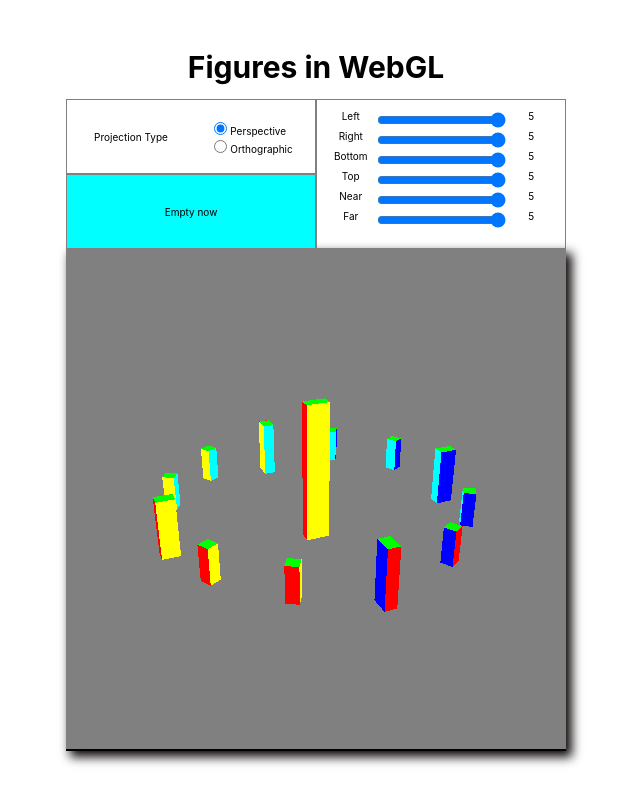
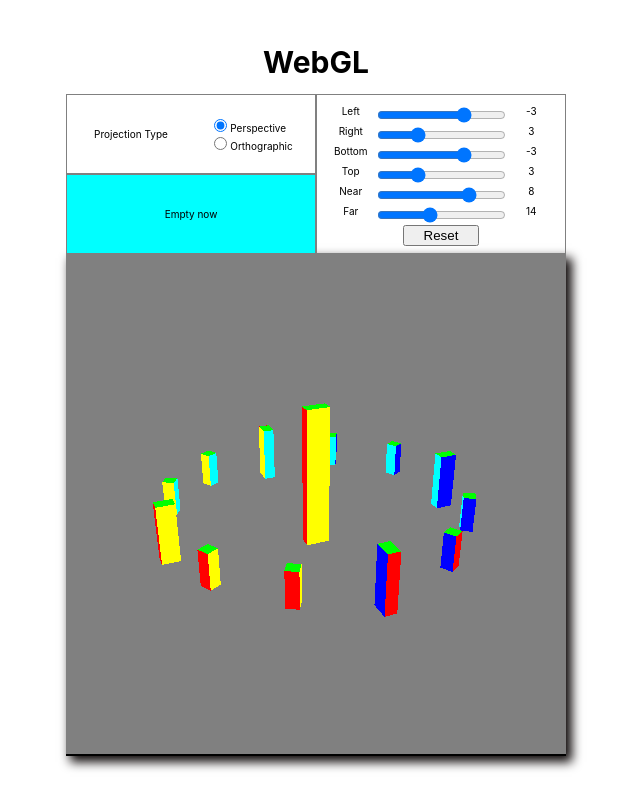
Before and after one commit to aliaksandrminsk/figures-in-webgl, a React (Create React App) app: page / in a window 1280 px wide. Shown: the whole page, without its empty margins (324-964 px from the left). Built offline with nearby package versions, Linux system fonts and the light colour scheme.

Commit message:
added settings

```diff
--- a/src/components/Canvas.tsx
+++ b/src/components/Canvas.tsx
@@ -1,11 +1,13 @@
-import React, {useEffect, useRef} from "react";
+import React, { useEffect, useRef } from "react";
 import classes from "./Canvas.module.css";
-import {CanvasApp} from "../webgl/CanvasApp";
+import { CanvasApp } from "../webgl/CanvasApp";
+import { useStore } from "../store";
 
 const Canvas = () => {
   const ref = useRef<HTMLDivElement>(null);
+  const { settingStore: store } = useStore();
   useEffect(() => {
-      const app = new CanvasApp();
+    const app = new CanvasApp(store);
     if (ref.current) {
       ref.current.appendChild(app.view);
       app.start();
@@ -14,7 +16,7 @@ const Canvas = () => {
       app.destroy();
     };
   });
-  return (<div ref={ref} className={classes.canvas} />);
+  return <div ref={ref} className={classes.canvas} />;
 };
 
 export default Canvas;
--- a/src/components/Header.module.css
+++ b/src/components/Header.module.css
@@ -1,6 +1,6 @@
 .header {
   width: 50rem;
-  height: 15rem;
+  height: 16rem;
   display: grid;
   grid-template-rows: 1fr 1fr;
   grid-template-columns: 1fr 1fr;
--- a/src/components/Header.tsx
+++ b/src/components/Header.tsx
@@ -2,12 +2,38 @@ import React from "react";
 import { useStore } from "../store";
 import { observer } from "mobx-react-lite";
 import classes from "./Header.module.css";
+import { ProjectionType } from "../store/SettingStore";
+import { runInAction } from "mobx";
 
 const Header = () => {
   const { settingStore: store } = useStore();
+
+  const changeProjectionTypeHandler = (
+    event: React.ChangeEvent<HTMLInputElement>
+  ) => {
+    runInAction(() => {
+      store.projectionType = event.target.value as ProjectionType;
+    });
+  };
+
+  const changeHandler = (
+    target: "left" | "right" | "bottom" | "top" | "near" | "far",
+    event: React.ChangeEvent<HTMLInputElement>
+  ) => {
+    runInAction(() => {
+      store[target] = Number(event.target.value);
+    });
+  };
+
+  const resetHandler = () => {
+    runInAction(() => {
+      store.reset();
+    });
+  };
+
   return (
     <>
-      <div className={classes.title}>Figures in WebGL</div>
+      <div className={classes.title}>WebGL</div>
       <div className={classes.header}>
         <div className={classes.leftItem1}>
           <div>Projection Type</div>
@@ -16,17 +42,25 @@ const Header = () => {
               <div>
                 <input
                   type="radio"
-                  id="huey"
-                  name="drone"
-                  value="huey"
-                  checked
+                  id="perspective"
+                  name="filterRadio"
+                  checked={store.projectionType === ProjectionType.Perspective}
+                  value={ProjectionType.Perspective}
+                  onChange={changeProjectionTypeHandler}
                 />
-                <label htmlFor="huey">Perspective</label>
+                <label htmlFor="perspective">Perspective</label>
               </div>
 
               <div>
-                <input type="radio" id="dewey" name="drone" value="dewey" />
-                <label htmlFor="dewey">Orthographic</label>
+                <input
+                  type="radio"
+                  id="filterRadio"
+                  name="orthographic"
+                  checked={store.projectionType === ProjectionType.Orthographic}
+                  value={ProjectionType.Orthographic}
+                  onChange={changeProjectionTypeHandler}
+                />
+                <label htmlFor="orthographic">Orthographic</label>
               </div>
             </div>
           </div>
@@ -38,33 +72,86 @@ const Header = () => {
           <div>
             <div>
               <label htmlFor="left">Left</label>
-              <input type="range" id="left" name="left" min="0" max="11" />
-              <output id="leftOutput">5</output>
+              <input
+                type="range"
+                id="left"
+                name="left"
+                min="-10"
+                max="0"
+                value={store.left}
+                onChange={(e) => changeHandler("left", e)}
+              />
+              <output id="leftOutput">{store.left}</output>
             </div>
             <div>
               <label htmlFor="right">Right</label>
-              <input type="range" id="right" name="right" min="0" max="11" />
-              <output id="rightOutput">5</output>
+              <input
+                type="range"
+                id="right"
+                name="right"
+                min="0"
+                max="10"
+                value={store.right}
+                onChange={(e) => changeHandler("right", e)}
+              />
+              <output id="rightOutput">{store.right}</output>
             </div>
             <div>
               <label htmlFor="bottom">Bottom</label>
-              <input type="range" id="bottom" name="bottom" min="0" max="11" />
-              <output id="bottomOutput">5</output>
+              <input
+                type="range"
+                id="bottom"
+                name="bottom"
+                min="-10"
+                max="0"
+                value={store.bottom}
+                onChange={(e) => changeHandler("bottom", e)}
+              />
+              <output id="bottomOutput">{store.bottom}</output>
             </div>
             <div>
               <label htmlFor="top">Top</label>
-              <input type="range" id="top" name="top" min="0" max="11" />
-              <output id="topOutput">5</output>
+              <input
+                type="range"
+                id="top"
+                name="top"
+                min="0"
+                max="10"
+                value={store.top}
+                onChange={(e) => changeHandler("top", e)}
+              />
+              <output id="topOutput">{store.top}</output>
             </div>
             <div>
               <label htmlFor="near">Near</label>
-              <input type="range" id="near" name="near" min="0" max="11" />
-              <output id="nearOutput">5</output>
+              <input
+                type="range"
+                id="near"
+                name="near"
+                min="2"
+                max="10"
+                value={store.near}
+                onChange={(e) => changeHandler("near", e)}
+              />
+              <output id="nearOutput">{store.near}</output>
             </div>
             <div>
               <label htmlFor="far">Far</label>
-              <input type="range" id="far" name="far" min="0" max="11" />
-              <output id="farOutput">5</output>
+              <input
+                type="range"
+                id="far"
+                name="far"
+                min="10"
+                max="20"
+                value={store.far}
+                onChange={(e) => changeHandler("far", e)}
+              />
+              <output id="farOutput">{store.far}</output>
+            </div>
+            <div>
+              <div />
+              <input type="button" value="Reset" onClick={resetHandler} />
+              <div />
             </div>
           </div>
         </div>
--- a/src/store/SettingStore.ts
+++ b/src/store/SettingStore.ts
@@ -1,4 +1,4 @@
-import { makeObservable, observable } from "mobx";
+import { makeAutoObservable } from "mobx";
 
 export enum ProjectionType {
   Perspective = "PERSPECTIVE",
@@ -6,24 +6,26 @@ export enum ProjectionType {
 }
 
 export class SettingStore {
-  left = -3.0;
-  right = 3.0;
-  bottom = -3.0;
-  top = 3.0;
-  near = 8.0;
-  far = 14.0;
+  left = 0;
+  right = 0;
+  bottom = 0;
+  top = 0;
+  near = 0;
+  far = 0;
   projectionType = ProjectionType.Perspective;
 
   constructor() {
-    makeObservable(this, {
-      left: observable,
-      right: observable,
-      bottom: observable,
-      top: observable,
-      near: observable,
-      far: observable,
-      projectionType: observable,
-    });
+    makeAutoObservable(this);
+    this.reset();
+  }
+
+  reset() {
+    this.left = -3.0;
+    this.right = 3.0;
+    this.bottom = -3.0;
+    this.top = 3.0;
+    this.near = 8.0;
+    this.far = 14.0;
   }
 }
 
--- a/src/webgl/CanvasApp.ts
+++ b/src/webgl/CanvasApp.ts
@@ -1,5 +1,7 @@
 import { mat4, vec3 } from "gl-matrix";
 import { ShaderType } from "./ShaderType";
+import SettingStore, { ProjectionType } from "../store/SettingStore";
+import { autorun } from "mobx";
 
 export class CanvasApp {
   readonly VSHADER_SOURCE =
@@ -54,11 +56,13 @@ export class CanvasApp {
   ];
 
   view: HTMLCanvasElement;
+  store: SettingStore;
 
-  constructor() {
+  constructor(store: SettingStore) {
     this.view = document.createElement("canvas");
     this.view.width = 500;
     this.view.height = 500;
+    this.store = store;
   }
 
   getShader(gl: WebGLRenderingContext, type: ShaderType, source: string) {
@@ -136,9 +140,33 @@ export class CanvasApp {
 
     // ---------------------------------------------------------------------
     let PROJMATRIX: mat4 = mat4.create();
-    //mat4.perspective(PROJMATRIX, 26, this.view.width / this.view.height, 8, 20);
-    //mat4.ortho(PROJMATRIX, -4.0, 4.0, -4.0, 4.0, 4.0, 25.0);
-    mat4.frustum(PROJMATRIX, -3.0, 3.0, -3.0, 3.0, 8.0, 14.0);
+
+    autorun(() => {
+      //mat4.perspective(PROJMATRIX, 26, this.view.width / this.view.height, 8, 20);//Todo
+      if (this.store.projectionType === ProjectionType.Perspective) {
+        mat4.frustum(
+          PROJMATRIX,
+          this.store.left,
+          this.store.right,
+          this.store.bottom,
+          this.store.top,
+          this.store.near,
+          this.store.far
+        );
+      } else if (this.store.projectionType === ProjectionType.Orthographic) {
+        mat4.ortho(
+          PROJMATRIX,
+          this.store.left,
+          this.store.right,
+          this.store.bottom,
+          this.store.top,
+          this.store.near,
+          this.store.far
+        );
+      } else {
+        throw new Error("Unable to create the projection matrix.");
+      }
+    });
 
     let VIEWMATRIX = mat4.create();
     let MODELMATRIX = mat4.create();
```
Lines whose indentation alone changed are shown as unchanged.
